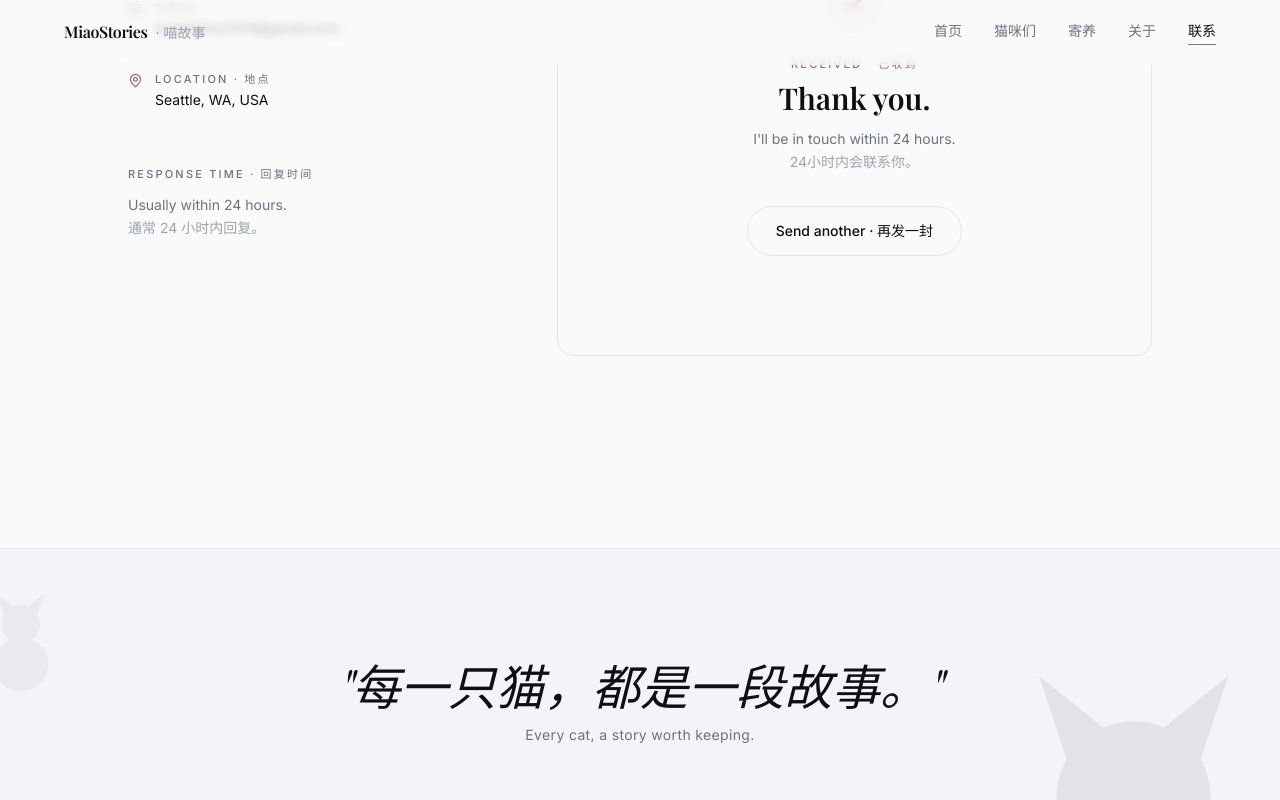
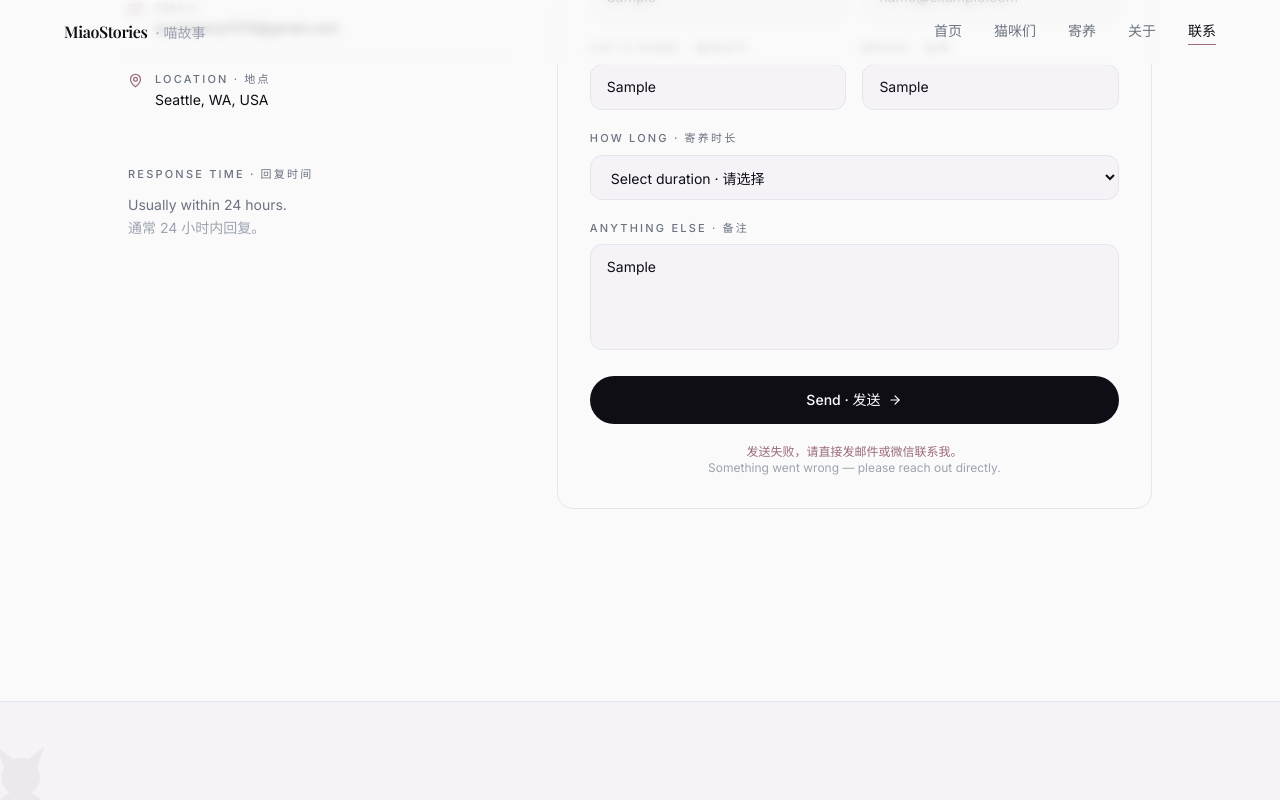
Before and after one commit to Li-qianyi-Lynn/miaoHome, a React (Vite) app: page /contact in a window 1280 px wide. Both pictures are taken after typing "Sample", "name@example.com", "Sample", "Sample", "Sample" into the empty fields and a click on the button "Send · 发送". Shown: the part 542-1342 px from the top of the page. Built offline with nearby package versions, Linux system fonts and the light colour scheme; a web font is replaced by a local one.

Commit message:
Enhance Contact form functionality with loading state and error handling; update submission process to use async fetch and provide user feedback on submission status.

```diff
--- a/src/pages/Contact.jsx
+++ b/src/pages/Contact.jsx
@@ -7,10 +7,25 @@ const inputCls =
   'focus:outline-none focus:border-rose/50 focus:bg-white transition-all duration-200 placeholder:text-ink-faint'
 
 export default function Contact() {
-  const [form, setSub] = useState({ name: '', contact: '', catName: '', breed: '', duration: '', note: '' })
-  const [done, setDone] = useState(false)
+  const [form, setSub]   = useState({ name: '', contact: '', catName: '', breed: '', duration: '', note: '' })
+  const [done, setDone]   = useState(false)
+  const [loading, setLoading] = useState(false)
+  const [error, setError] = useState(false)
   const onChange = e => setSub(f => ({ ...f, [e.target.name]: e.target.value }))
-  const onSubmit = e => { e.preventDefault(); setDone(true) }
+  const onSubmit = async (e) => {
+    e.preventDefault()
+    setLoading(true)
+    setError(false)
+    try {
+      const res = await fetch('https://formspree.io/f/mdavdwer', {
+        method:  'POST',
+        headers: { 'Content-Type': 'application/json', Accept: 'application/json' },
+        body:    JSON.stringify(form),
+      })
+      if (res.ok) { setDone(true) } else { setError(true) }
+    } catch { setError(true) }
+    finally  { setLoading(false) }
+  }
 
   return (
     <div className="min-h-screen pt-28 pb-24 px-6">
@@ -147,13 +162,21 @@ export default function Contact() {
                     className={inputCls + ' resize-none'} />
                 </div>
 
-                <button type="submit" className="btn-primary justify-center">
-                  Send · 发送
-                  <ArrowRight size={14} />
+                <button type="submit" disabled={loading} className="btn-primary justify-center disabled:opacity-60 disabled:cursor-not-allowed">
+                  {loading ? '发送中…' : 'Send · 发送'}
+                  {!loading && <ArrowRight size={14} />}
                 </button>
-                <p className="font-sans text-xs text-ink-faint text-center">
-                  I reply within 24 hours · 24小时内回复
-                </p>
+                {error && (
+                  <p className="font-sans text-xs text-center text-rose">
+                    发送失败，请直接发邮件或微信联系我。<br />
+                    <span className="text-ink-faint">Something went wrong — please reach out directly.</span>
+                  </p>
+                )}
+                {!error && (
+                  <p className="font-sans text-xs text-ink-faint text-center">
+                    I reply within 24 hours · 24小时内回复
+                  </p>
+                )}
               </form>
             )}
           </motion.div>
```
